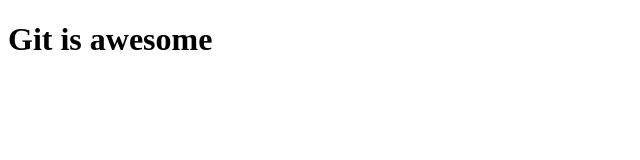
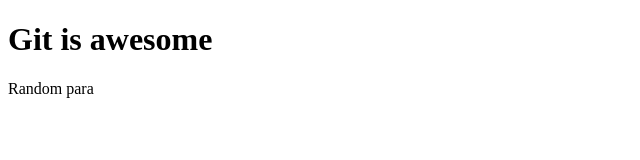
Before and after one commit to binil98/testProject, a plain HTML site: page index.html in a window 1280 px wide. Shown: the whole page, without its empty margins (0-640 px from the left). Drawn offline with Linux system fonts and the light colour scheme.

Commit message:
Added Paragraph

```diff
--- a/index.html
+++ b/index.html
@@ -7,5 +7,6 @@
 </head>
 <body>
     <h1>Git is awesome</h1>
+    <p>Random para</p>
 </body>
 </html>
```
